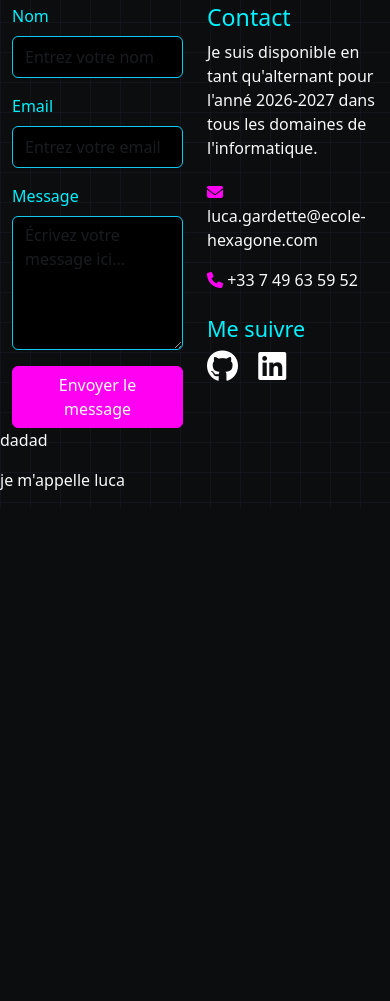
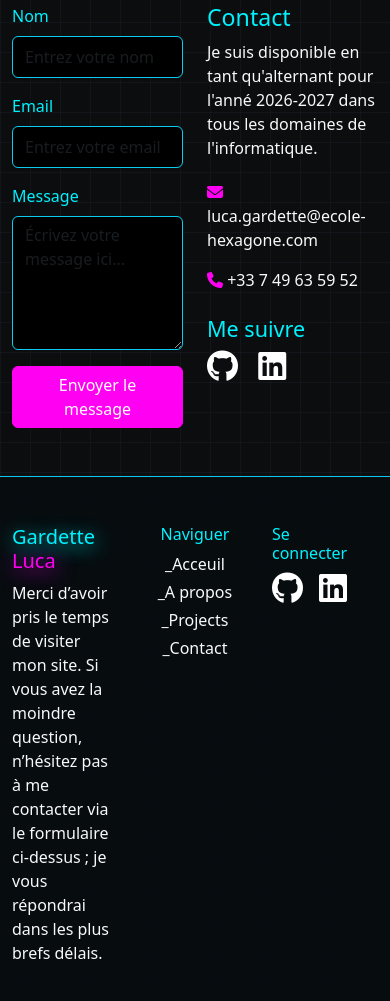
Before and after one commit to passaleph/CV, a website: page index.html in a window 390 px wide. Shown: the part 3458-4459 px from the top of the page. Before the commit the page ends 3966 px from the top, so only its background shows below. Drawn offline with nearby package versions, Linux system fonts and the light colour scheme.

Commit message:
création footer
J'ai cree le footer est adapté a mon projet  sans qu'il soit pour l'instant totalement responsive

```diff
--- a/css/main.css
+++ b/css/main.css
@@ -148,3 +148,7 @@ body
 .fond-rose-faible {
     background-color: #8a22971d;
 }
+
+.fond-main {
+    background-color: #070c10d9;
+}
--- a/index.html
+++ b/index.html
@@ -195,48 +195,59 @@
                     <p><i class="fas fa-envelope text-secondary mt-2"></i></i> luca.gardette@ecole-hexagone.com</p>
                     <p><i class="fas fa-phone text-secondary"></i> +33 7 49 63 59 52</p>
                     <h4 class="text-primary mt-4">Me suivre</h4>
-                    <a href="https://github.com/passaleph/CV"><i class="fab fa-github fa-2x text-white me-3"></i></a>
-                    <a href="https://www.linkedin.com/in/luca-gardette-a0b613350/"><i class="fab fa-linkedin fa-2x text-white"></i></a>
+                    <a href="https://github.com/passaleph/CV" target="_blank"><i class="fab fa-github fa-2x text-white me-3"></i></a>
+                    <a href="https://www.linkedin.com/in/luca-gardette-a0b613350/" target="_blank"><i class="fab fa-linkedin fa-2x text-white"></i></a>
                 </div>
             </div>
         </section>
 
 
-        <footer>
-            <p>dadad</p>
-        </footer>
+       <footer class="py-5 mt-5 fond-main border-top  border-info">
+            <div class="container">
+                <div class="row">
+                <!-- Section 1: Remerciment et contact -->
+                <div class="col-4 mb-3">
+                    <h5 class="neon-bleu">Gardette<span class="neon-rose"> Luca</span></h5>
+                    <p>
+                        Merci d’avoir pris le temps de visiter mon site. Si vous avez la moindre
+                        question, n’hésitez pas à me contacter via le formulaire ci-dessus ; je vous répondrai dans les plus brefs délais.
+                    </p>
+                </div>
 
-         <!-- <div class="d-flex justify-content-center gap-4 mb-5">
-                <a href="couton mes projets" class="bouton-custom rounded btn " >Voir mes projets</a>
-                <a href="couton mes projets" class="bouton-custom rounded btn " >Voir mes projets</a>
-                <a href="couton mes projets" class="bouton-custom rounded btn " >Voir mes projets</a>
-                <a href="couton mes projets" class="bouton-custom rounded btn " >Voir mes projets</a>
+                <!-- Section 2: Navigation -->
+                <div class="col-4 mb-3 text-center">
+                    <h6 class="text-primary">Naviguer</h6>
+                    <ul class="list-unstyled ">
+                    <li class="mb-1">_Acceuil</li>
+                    <li class="mb-1">_A propos</li>
+                    <li class="mb-1">_Projects</li>
+                    <li class="mb-1">_Contact</li>
+                    </ul>
+                </div>
+
+                <!-- Section 3 Se connecter  -->
+                <div class="col-3 mb-3">
+                    <h6 class="text-primary">Se connecter</h6>
+                    <ul class="list-unstyled d-flex">
+                    <li><a href="https://github.com/passaleph/CV" target="_blank"><i class="fab fa-github fa-2x text-white me-3"></i></a></li>
+                    <li><a href="https://www.linkedin.com/in/luca-gardette-a0b613350/" target="_blank"><i class="fab fa-linkedin fa-2x text-white"></i></a></li>
+
+                    </ul>
+                </div>
+
+
 
 
             </div>
-            <div class="row d-flex justify-content-center">
-                <div class=" col-lg-3 col-12">
-                    <img src="./images/code.png" alt="" class="img-fluid">
-                </div>
-                 <div class=" col-lg-3 col-12">
-                    <img src="./images/code.png" alt="" class="img-fluid">
-                </div>
-                 <div class=" col-lg-3 col-12">
-                    <img src="./images/code.png" alt="" class="img-fluid">
-                </div>
-                <p class="text-primary">
-                    adaadadada
-                </p>
-            </div> -->
-
-    <!-- ces la div qui pemet de continuer de mettre le grillage -->
+        </footer>
 
 
 
 
 
 
-            <p>je m'appelle luca </p>
+
+
 
 
     <script src="/js/main.js"> </script>
```
